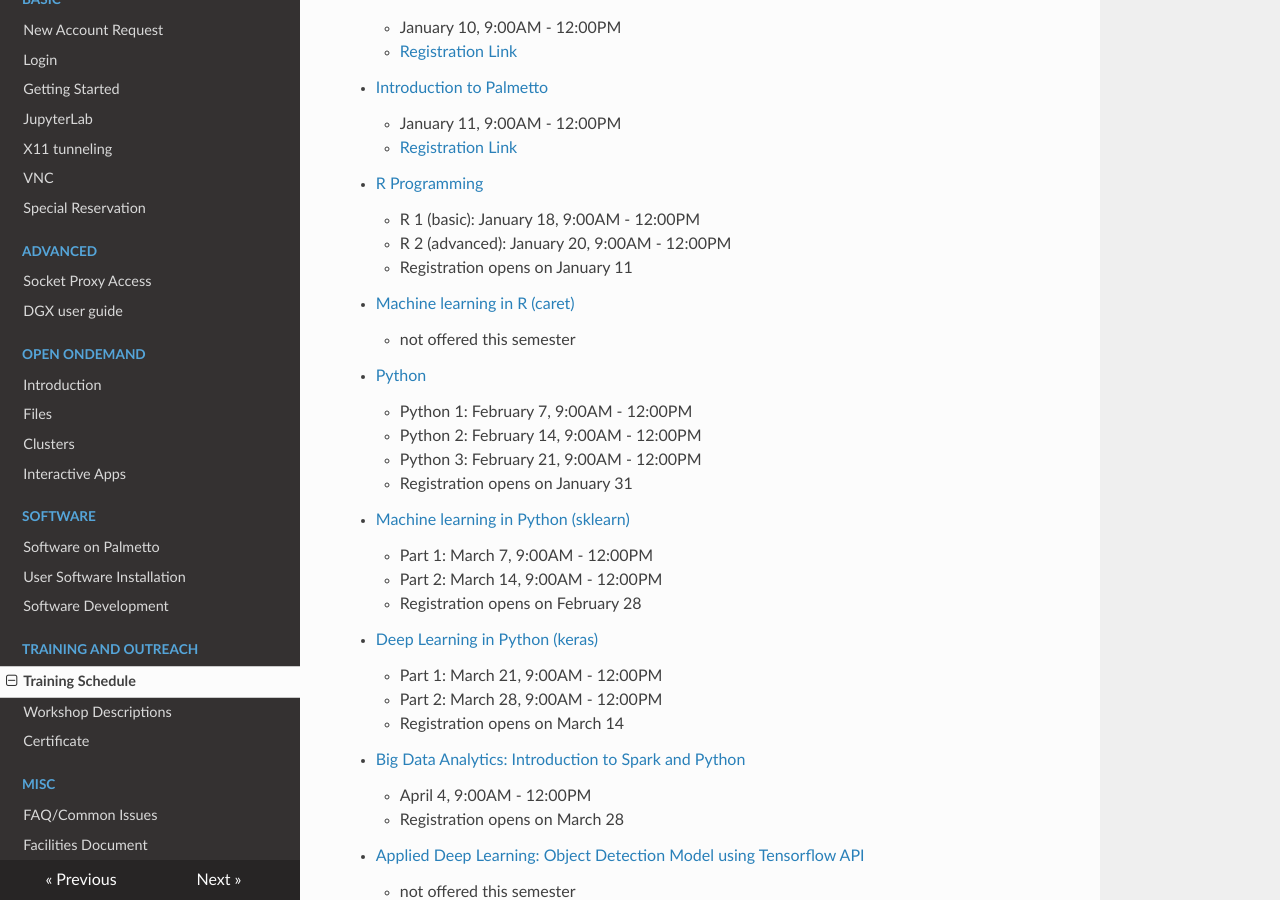
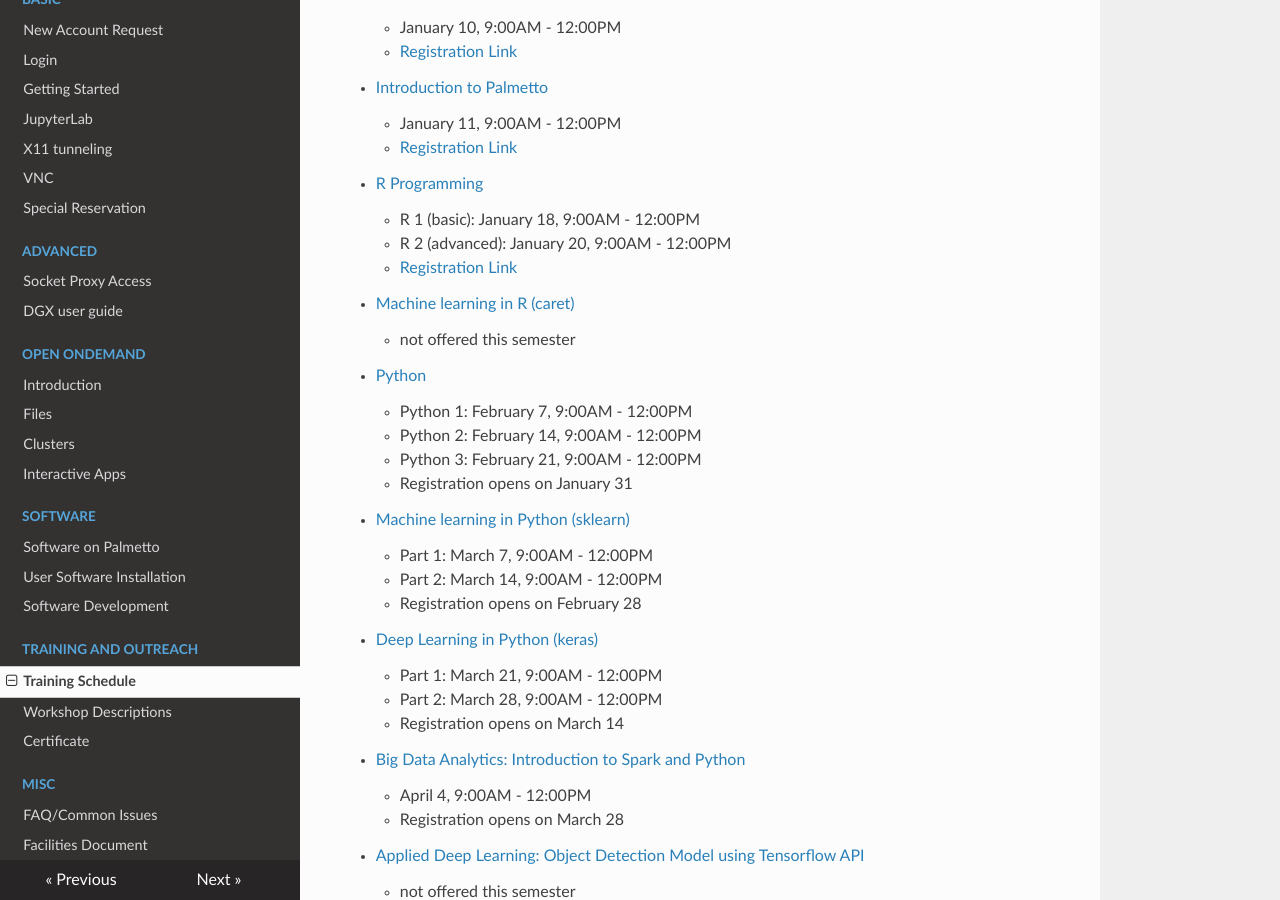
Before and after one commit to clemsonciti/palmetto-documentation, an MkDocs documentation site: the page built from docs/training/schedule.md, in a window 1280 px wide and 900 px high, scrolled down 463 px. Built offline with MkDocs 1.6.1, drawn with Linux system fonts in a browser that asks for light colours; nearby versions of some CDN libraries.

Commit message:
Update schedule.md

```diff
--- a/docs/training/schedule.md
+++ b/docs/training/schedule.md
@@ -23,7 +23,7 @@
 - [R Programming](workshop.md#introduction-to-data-science-using-r)
     - R 1 (basic): January 18, 9:00AM - 12:00PM
     - R 2 (advanced): January 20, 9:00AM - 12:00PM
-    - Registration opens on January 11
+    - [Registration Link](https://forms.gle/ffEakcLWhroA2ZVJ7)
 
 
 - [Machine learning in R (caret)](workshop.md#machine-learning-in-r)
```
